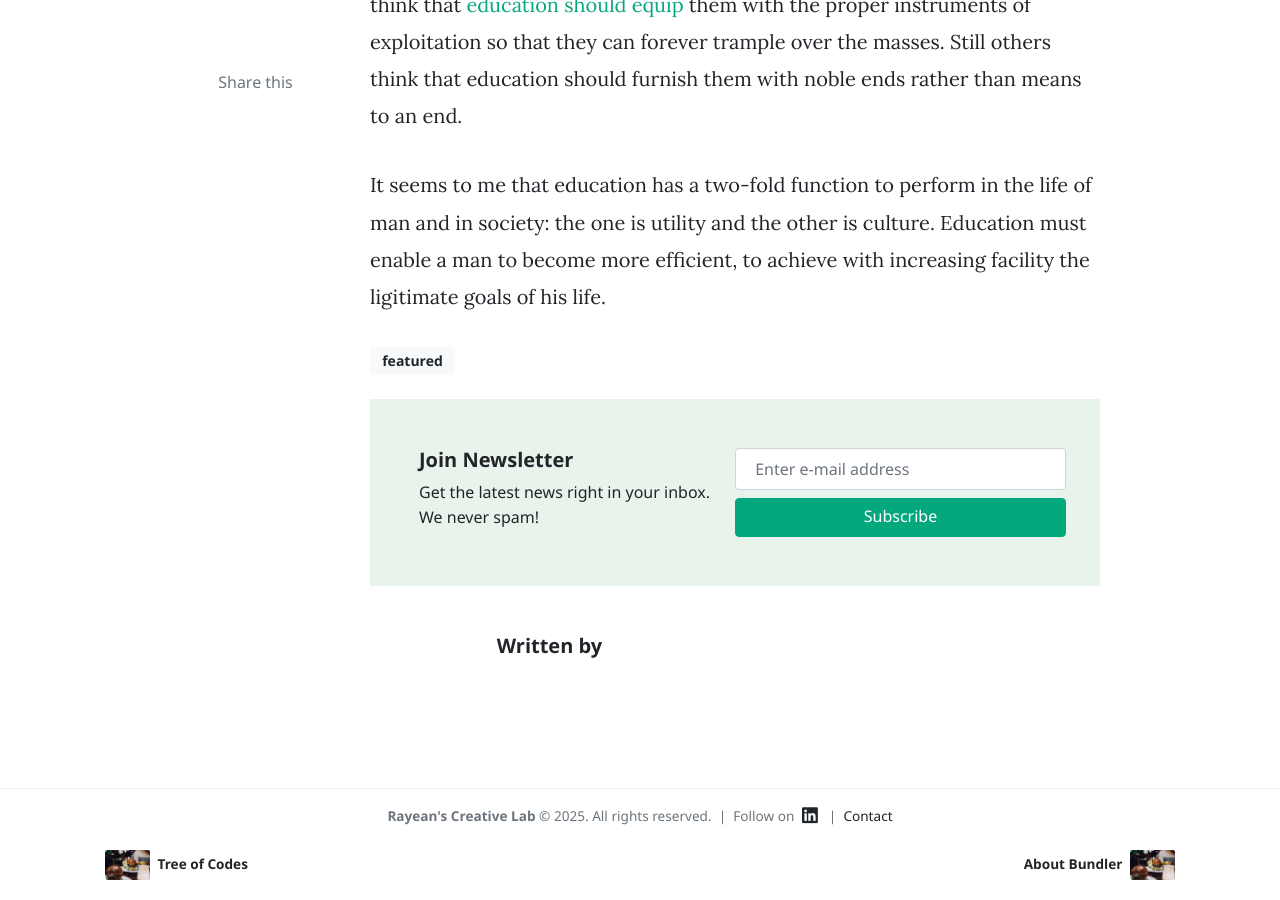
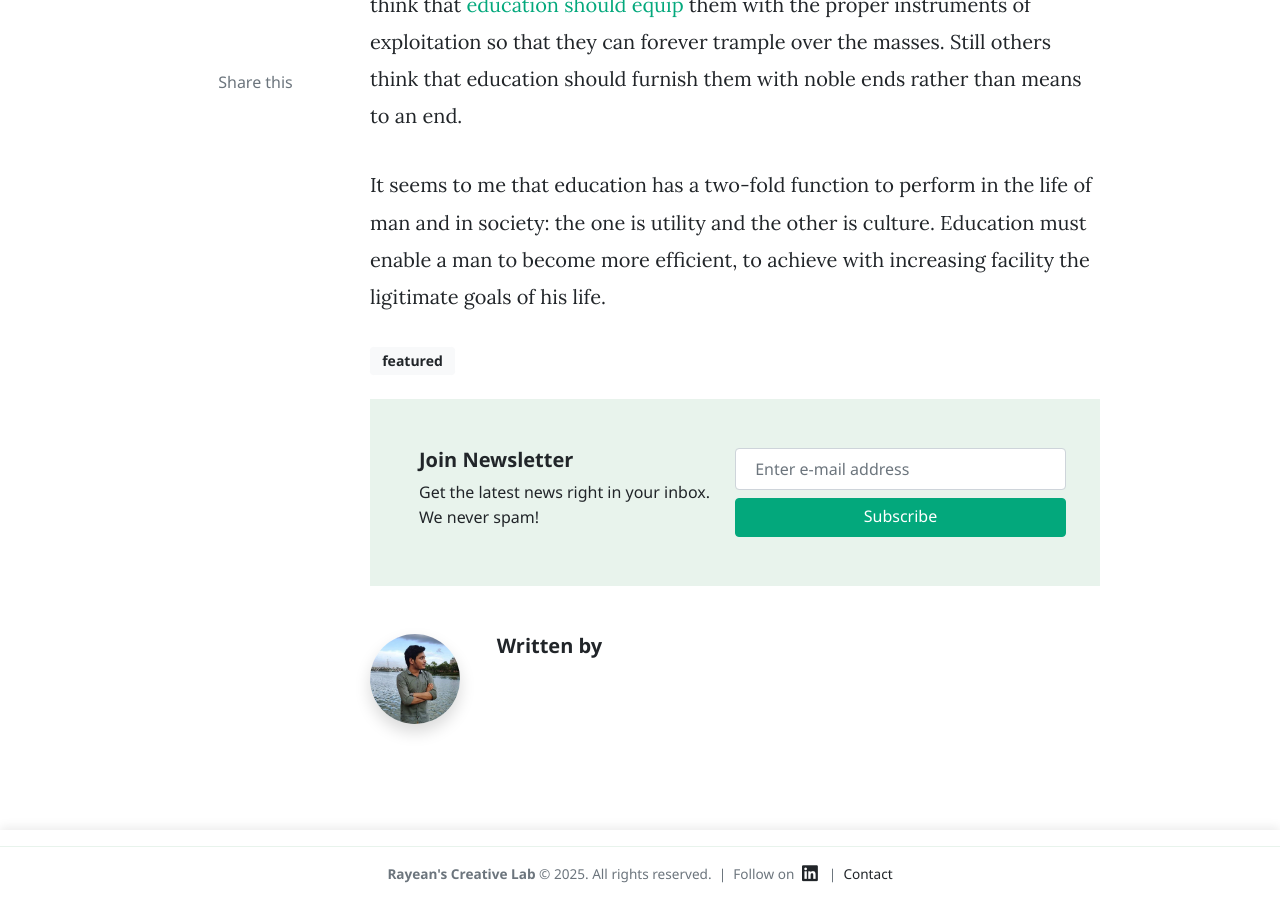
Before and after one commit to Rayean-Mahmud/rayean-mahmud.github.io, a Jekyll site: the page built from _posts/2019-01-28-we-all-wait-for-summer.md, in a window 1280 px wide and 900 px high, scrolled down 607 px. Built offline with Jekyll 4.4.1, drawn with Linux system fonts in a browser that asks for light colours; nearby versions of some CDN libraries; comment, search, counter and statistics services are not loaded.

Commit message:
Update post.html

```diff
--- a/_layouts/post.html
+++ b/_layouts/post.html
@@ -118,8 +118,11 @@ layout: default
 				<div class="row mt-5">
 					<div class="col-md-2 align-self-center">
                          {% if author.avatar %}
-                        <img class="rounded-circle" src="{{site.baseurl}}/{{author.avatar}}" alt="{{author.name}}" width="90"/>
-                        {% endif %}
+  <img class="rounded-circle shadow" src="{{ author.avatar | prepend: site.baseurl }}" alt="{{author.name}}" width="90" height="90" style="object-fit: cover;" />
+{% else %}
+  <img class="rounded-circle shadow" src="{{ site.baseurl }}/assets/images/avatar1.jpg" alt="Default Avatar" width="90" height="90" />
+{% endif %}
+
 					</div>
 					<div class="col-md-10">
                         <h5 class="font-weight-bold">Written by {{ author.name }} {% if author.twitter %}<span><a target="_blank" href="{{ author.twitter }}" class="btn btn-outline-success btn-sm btn-round ml-2">Follow</a></span>{% endif %}</h5>
```
